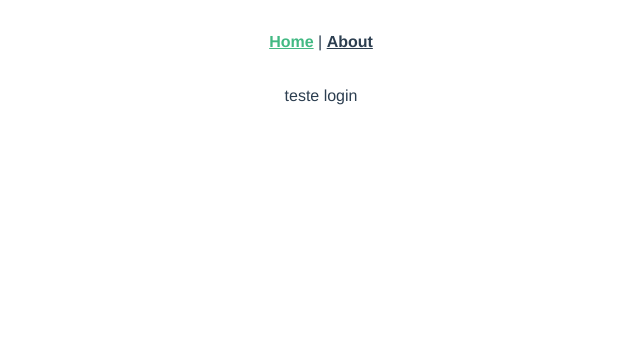
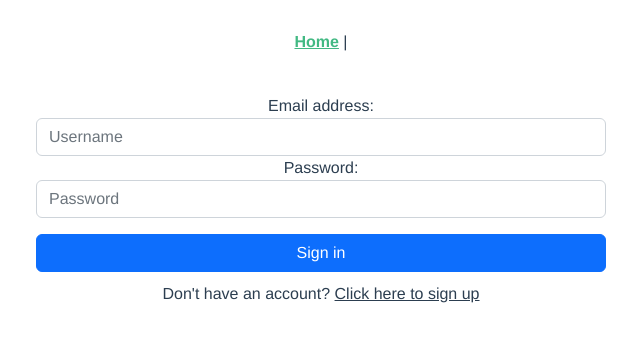
Before and after one commit to BFErvilha/sword-challenge, a Vue app: page / in a window 1280 px wide. Shown: the top 342 px of the page, without its empty margins (319-959 px from the left). Built offline with nearby package versions, Linux system fonts and the light colour scheme.

Commit message:
firebase register

```diff
--- a/package.json
+++ b/package.json
@@ -12,7 +12,7 @@
     "bootstrap": "^5.2.3",
     "bootstrap-vue": "^2.23.1",
     "core-js": "^3.8.3",
-    "firebase": "^9.17.1",
+    "firebase": "^7.3.0",
     "vue": "^2.7.14",
     "vue-router": "^3.5.1",
     "vuex": "^3.6.2"
--- a/src/App.vue
+++ b/src/App.vue
@@ -1,10 +1,7 @@
 <template>
   <div id="app">
-    <nav>
-      <router-link to="/">Home</router-link> |
-      <router-link to="/about">About</router-link>
-    </nav>
-    <router-view/>
+    <nav><router-link to="/">Home</router-link> |</nav>
+    <router-view />
   </div>
 </template>
 
--- a/src/main.js
+++ b/src/main.js
@@ -2,17 +2,29 @@ import Vue from 'vue';
 import App from './App.vue';
 import router from './router';
 import store from './store';
+import axios from 'axios';
+import { initializeApp } from 'firebase/app';
 
 import { BootstrapVue, IconsPlugin } from 'bootstrap-vue';
-
 import 'bootstrap/dist/css/bootstrap.css';
 import 'bootstrap-vue/dist/bootstrap-vue.css';
 
 Vue.use(BootstrapVue);
 Vue.use(IconsPlugin);
 
+const firebaseConfig = {
+  apiKey: 'AIzaSyB0yDVyQM1cyeXshNiStad6RLlTQsA40eM',
+  authDomain: 'sword-challenge-f0f87.firebaseapp.com',
+  projectId: 'sword-challenge-f0f87',
+  storageBucket: 'sword-challenge-f0f87.appspot.com',
+  messagingSenderId: '685494484613',
+  appId: '1:685494484613:web:9bec8d5ca4fb43d8e933ec',
+};
+
+Vue.prototype.$axios = axios;
 Vue.config.productionTip = false;
 
+initializeApp(firebaseConfig);
 new Vue({
   router,
   store,
--- a/src/router/index.js
+++ b/src/router/index.js
@@ -1,6 +1,5 @@
 import Vue from 'vue';
 import VueRouter from 'vue-router';
-import HomeView from '../views/HomeView.vue';
 
 Vue.use(VueRouter);
 
@@ -9,16 +8,13 @@ const routes = [
     path: '/',
     name: 'login',
     component: () =>
-      import(/* webpackChunkName: "Login" */ '../views/Login/Login.vue'),
+      import(/* webpackChunkName: "login" */ '../views/Login/Login.vue'),
   },
   {
-    path: '/about',
-    name: 'about',
-    // route level code-splitting
-    // this generates a separate chunk (about.[hash].js) for this route
-    // which is lazy-loaded when the route is visited.
+    path: '/register',
+    name: 'register',
     component: () =>
-      import(/* webpackChunkName: "about" */ '../views/AboutView.vue'),
+      import(/* webpackChunkName: "register" */ '../views/Login/Register.vue'),
   },
 ];
 
--- a/src/views/Login/Login.vue
+++ b/src/views/Login/Login.vue
@@ -1,8 +1,74 @@
 <template>
-  <div>teste login</div>
+  <section>
+    <div class="card">
+      <b-form-group
+        id="input-group-1"
+        label="Email address:"
+        label-for="input-1"
+      >
+        <b-form-input
+          id="input-1"
+          v-moldel="form.username"
+          type="email"
+          placeholder="Username"
+          required
+        ></b-form-input>
+      </b-form-group>
+
+      <b-form-group
+        id="input-group-1"
+        label="Password:"
+        label-for="input-1"
+        class="mb-2"
+      >
+        <b-form-input
+          id="input-1"
+          type="password"
+          v-moldel="form.password"
+          placeholder="Password"
+          required
+        ></b-form-input>
+      </b-form-group>
+
+      <b-button class="mt-2" href="#" variant="primary">Sign in</b-button>
+    </div>
+    <div>
+      <p>
+        Don't have an account?
+        <u class="register-link" @click="toRegister()">Click here to sign up</u>
+      </p>
+    </div>
+  </section>
 </template>
 <script>
 export default {
+  /* eslint-disable */
   name: 'Login',
+  data() {
+    return {
+      form: {
+        username: '',
+        password: '',
+      },
+    };
+  },
+  methods: {
+    toRegister() {
+      this.$router.push({ name: 'register' });
+    },
+  },
 };
 </script>
+<style lang="scss" scoped>
+.card {
+  width: 600px;
+  max-width: 100%;
+  margin: 0 auto;
+  border: none;
+
+  padding: 10px 15px;
+}
+.register-link {
+  cursor: pointer;
+}
+</style>
--- a/src/views/Login/Register.vue
+++ b/src/views/Login/Register.vue
@@ -0,0 +1,79 @@
+<template>
+  <section>
+    <div v-if="error">{{ error }}</div>
+    <div class="card">
+      <b-form-group
+        id="input-group-1"
+        label="E-mail:"
+        label-for="input-1"
+        class="mb-2"
+      >
+        <b-form-input
+          id="input-1"
+          type="email"
+          v-model="form.email"
+          placeholder="E-mail"
+          required
+        ></b-form-input>
+      </b-form-group>
+      <b-form-group
+        id="input-group-1"
+        label="Password:"
+        label-for="input-1"
+        class="mb-2"
+      >
+        <b-form-input
+          id="input-1"
+          type="password"
+          v-model="form.password"
+          placeholder="Password"
+          required
+        ></b-form-input>
+      </b-form-group>
+      <b-button class="mt-2" @click="registerUser()" variant="primary"
+        >Register</b-button
+      >
+    </div>
+  </section>
+</template>
+<script>
+import * as firebase from 'firebase/app';
+import 'firebase/auth';
+
+export default {
+  /* eslint-disable */
+  name: 'Register',
+  data() {
+    return {
+      form: {
+        password: '',
+        email: '',
+      },
+      error: '',
+    };
+  },
+  methods: {
+    async registerUser() {
+      console.log(this.form);
+      try {
+        const userCredential = await firebase
+          .auth()
+          .createUserWithEmailAndPassword(this.form.email, this.form.password);
+        console.log(userCredential.user);
+      } catch (error) {
+        console.log(error);
+      }
+    },
+  },
+};
+</script>
+<style lang="scss" scoped>
+.card {
+  width: 600px;
+  max-width: 100%;
+  margin: 0 auto;
+  border: none;
+
+  padding: 10px 15px;
+}
+</style>
```
Also changed, not shown: .eslintrc.js, 1 other file (tests, documents, lock files or other folders).
